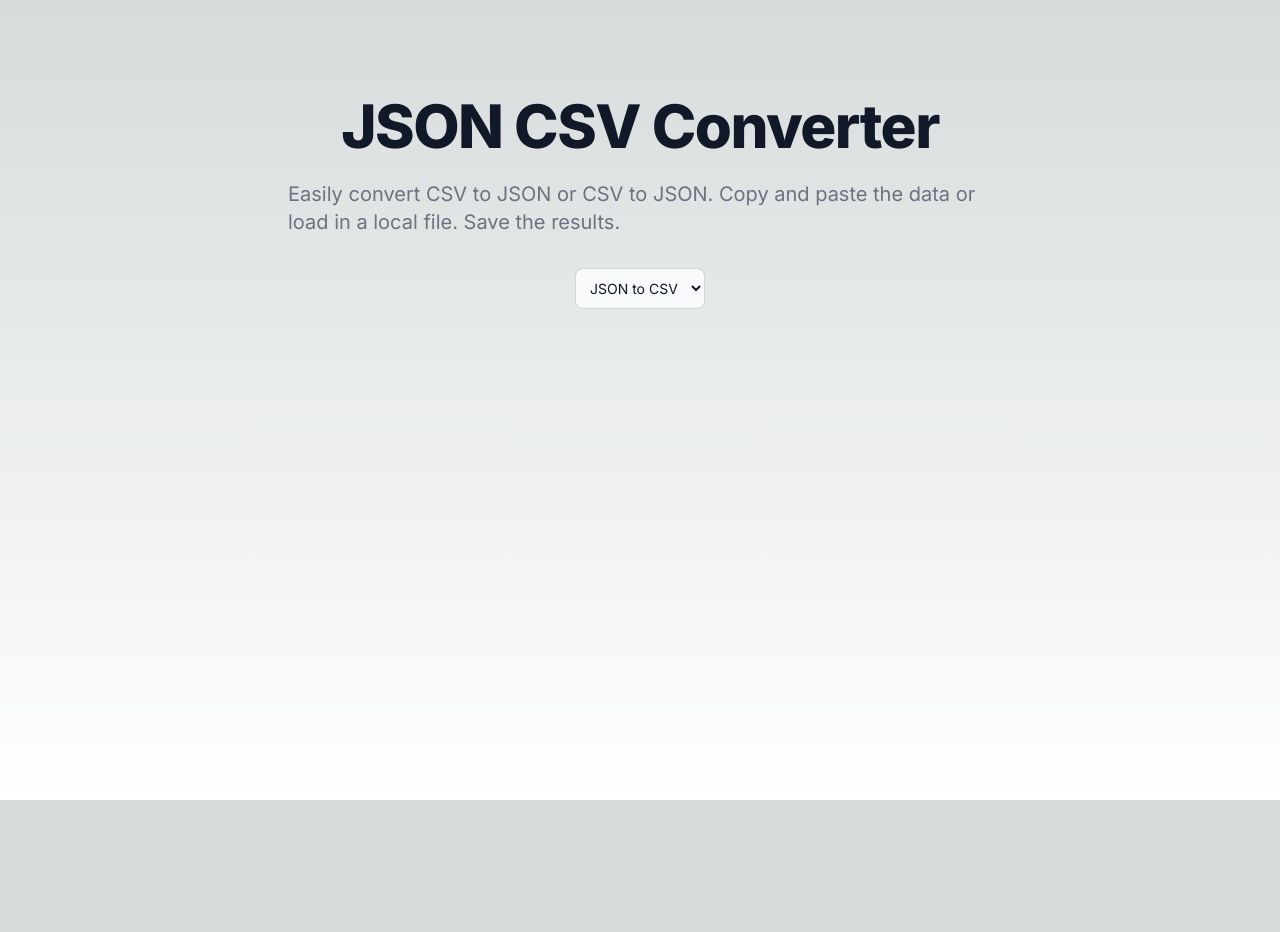
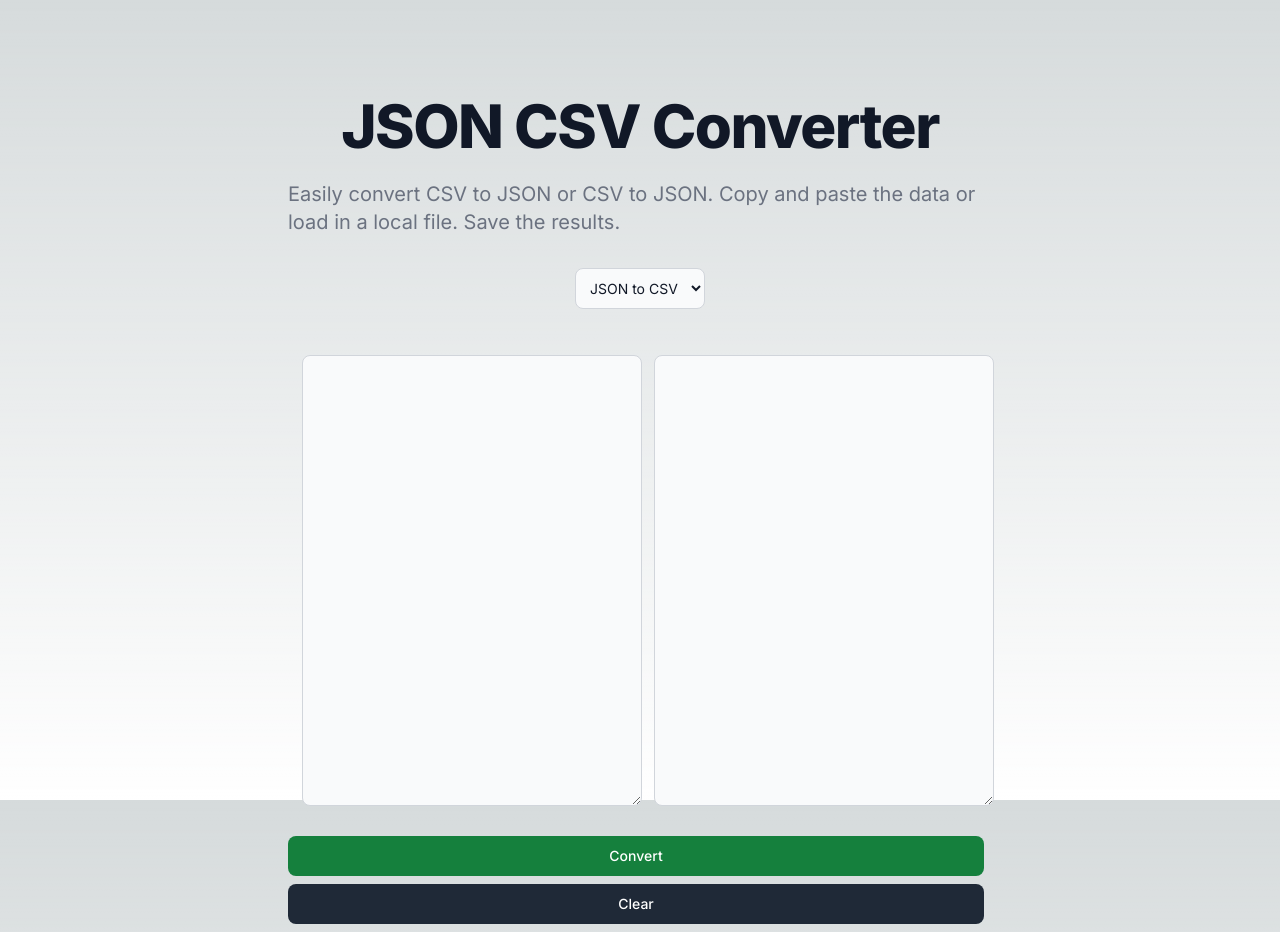
Before and after one commit to david-lapadula/json-csv-converter, a Next.js app: page / in a window 1280 px wide. Before the commit the page ends 800 px from the top, so only its background shows below. Built offline with nearby package versions, Linux system fonts and the light colour scheme.

Commit message:
Finishe view, added json validation, added function buttons

```diff
--- a/src/app/components/Dropdown.tsx
+++ b/src/app/components/Dropdown.tsx
@@ -1,6 +1,6 @@
 const Dropdown = (props: any) => {
   return (
-    <div className="flex justify-center mt-8">
+    <div className="flex justify-center mt-8 mb-8">
         <select onChange={props.onSelectHandler} className="bg-gray-50 border border-gray-300 text-gray-900 text-sm rounded-lg focus:ring-grey-500 focus:border-blue-500 p-2.5 dark:bg-gray-700 dark:border-gray-600 dark:placeholder-gray-400 dark:text-white dark:focus:ring-blue-500 dark:focus:border-grey-500">
             <option value="jsontocsv">JSON to CSV</option>
             <option value="csvtojson">CSV to JSON</option>
--- /dev/null
+++ b/src/app/converters/converters.js
@@ -0,0 +1,22 @@
+const csvToJson = (data) => {
+
+}
+
+const jsonToCsv = (data) => {
+
+}
+
+const isValidJson = (str) => {
+    try {
+        var json = JSON.parse(str);
+        return (typeof json === 'object');
+      } catch (e) {
+        return false;
+      }
+}
+
+const isValidCSV = (data) => {
+
+}
+
+export { csvToJson, jsonToCsv };
--- a/src/app/globals.css
+++ b/src/app/globals.css
@@ -6,6 +6,16 @@
   --foreground-rgb: 0, 0, 0;
   --background-start-rgb: 214, 219, 220;
   --background-end-rgb: 255, 255, 255;
+}
+
+html {
+  @apply h-full;
+}
+body {
+  @apply h-full;
+}
+main {
+  @apply h-full;
 }
 
 @media (prefers-color-scheme: dark) {
--- a/src/app/page.tsx
+++ b/src/app/page.tsx
@@ -1,17 +1,42 @@
 "use client"
-import React, { useRef } from "react"
+import React, { useRef, useState } from "react"
 import Dropdown from "./components/Dropdown";
+import { csvToJson, jsonToCsv } from "./converters/converters"
 
 export default function Home() {
 
+  const [error, setError] = useState<String | null>();
   const option = useRef("jsontocsv");
 
   const dropdownSelectHandler = (event: any) => {
     option.current = event.target.value;
   }
 
+  const convertHandler = () => {
+    const { current } = option;
+    const isJsonToCsv = !!(current === "jsontocsv");
+
+    // validate empty text
+
+    if (isJsonToCsv){
+      const csvData = jsonToCsv("hello");
+
+      if (!csvData) {
+        setError("Please enter a valid json string");
+      }
+
+      // set to csv
+    }
+
+    // handle csv to json
+  }
+
+  const clearData = () => {
+    setError(null);
+  }
+
   return (
-    <main className="flex min-h-screen flex-col items-center justify-between p-24">
+    <main className="flex flex-col items-center justify-between p-24">
       <div>
         <h1 className="mb-6 text-4xl font-extrabold leading-none tracking-tight text-gray-900 md:text-5xl lg:text-6xl dark:text-white text-center">
           JSON CSV Converter
@@ -23,6 +48,47 @@ export default function Home() {
         <Dropdown
           onSelectHandler={dropdownSelectHandler}
         />
+
+        {
+          error != null &&
+          (
+            <div className="sm:px-16 xl:px-48 flex flex-col items-center">
+              <p className="text-red-600 text-lg">{error}</p>
+            </div>
+          )
+        }
+
+        <div className="grid grid-cols-2 sm:px-16 xl:px-48 h-full">
+          <div className="p-1.5">
+            <textarea
+              id="pre-convert"
+              className="block m-2 p-2.5 w-full h-full text-sm text-gray-900 bg-gray-50 rounded-lg border border-gray-300 focus:ring-blue-500 focus:border-blue-500 dark:bg-gray-700 dark:border-gray-600 dark:placeholder-gray-400 dark:text-white dark:focus:ring-blue-500 dark:focus:border-blue-500">
+            </textarea>
+          </div>
+          <div className="p-1.5">
+            <textarea
+              id="post-convert"
+              disabled
+              className="block m-2 p-2.5 w-full h-full text-sm text-gray-900 bg-gray-50 rounded-lg border border-gray-300 focus:ring-blue-500 focus:border-blue-500 dark:bg-gray-700 dark:border-gray-600 dark:placeholder-gray-400 dark:text-white dark:focus:ring-blue-500 dark:focus:border-blue-500">
+            </textarea>
+          </div>
+        </div>
+
+        <div className="mt-8 grid content-center sm:px-16 xl:px-48">
+          <button
+            type="button"
+            onClick={convertHandler}
+            className="focus:outline-none text-white bg-green-700 hover:bg-green-800 focus:ring-4 focus:ring-green-300 font-medium rounded-lg text-sm px-5 py-2.5 me-2 mb-2 dark:bg-green-600 dark:hover:bg-green-700 dark:focus:ring-green-800">
+            Convert
+          </button>
+
+          <button
+            type="button"
+            onClick={clearData}
+            className="text-white bg-gray-800 hover:bg-gray-900 focus:outline-none focus:ring-4 focus:ring-gray-300 font-medium rounded-lg text-sm px-5 py-2.5 me-2 mb-2 dark:bg-gray-800 dark:hover:bg-gray-700 dark:focus:ring-gray-700 dark:border-gray-700">
+            Clear
+          </button>
+        </div>
       </div>
     </main>
   )
```
Lines whose indentation alone changed are shown as unchanged.
